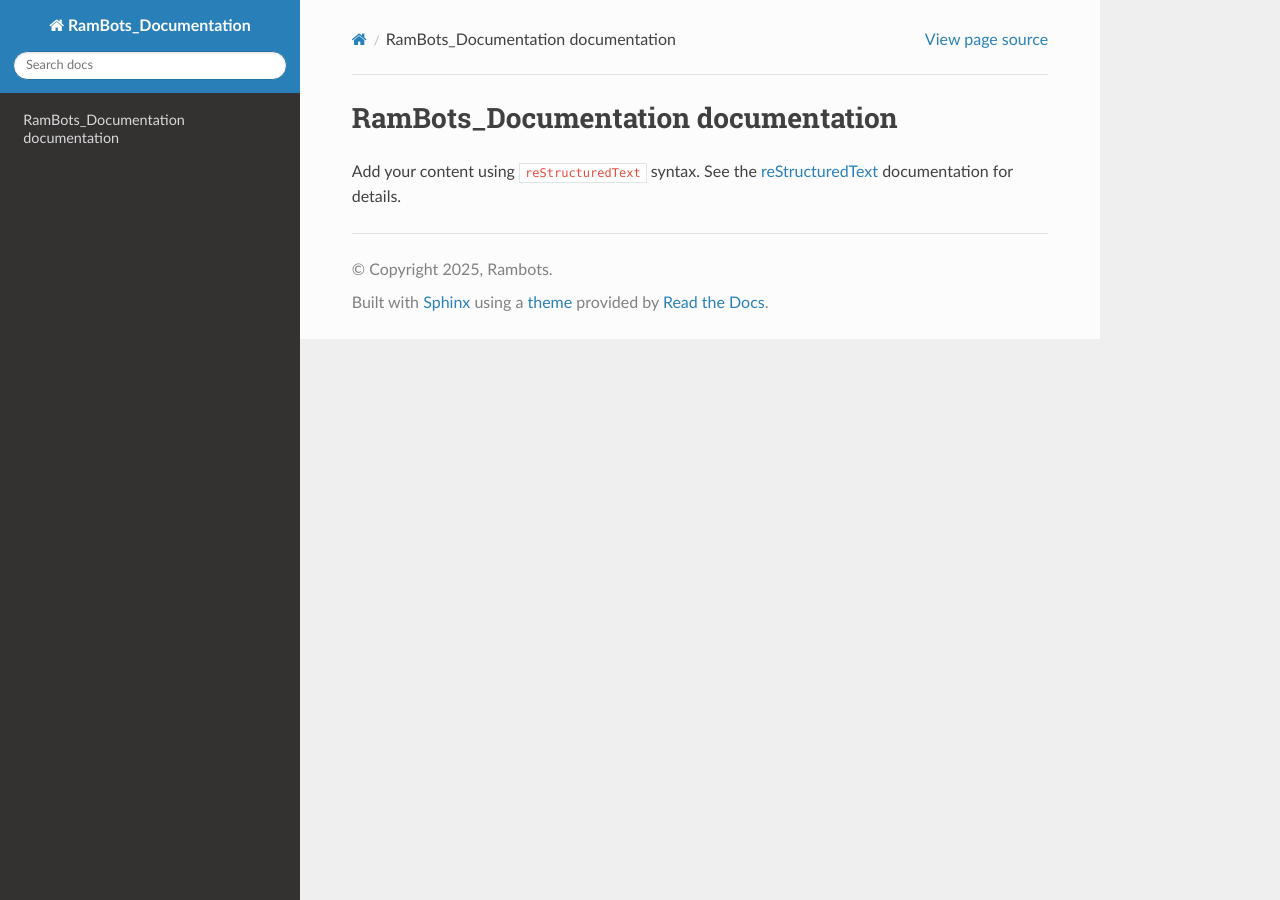
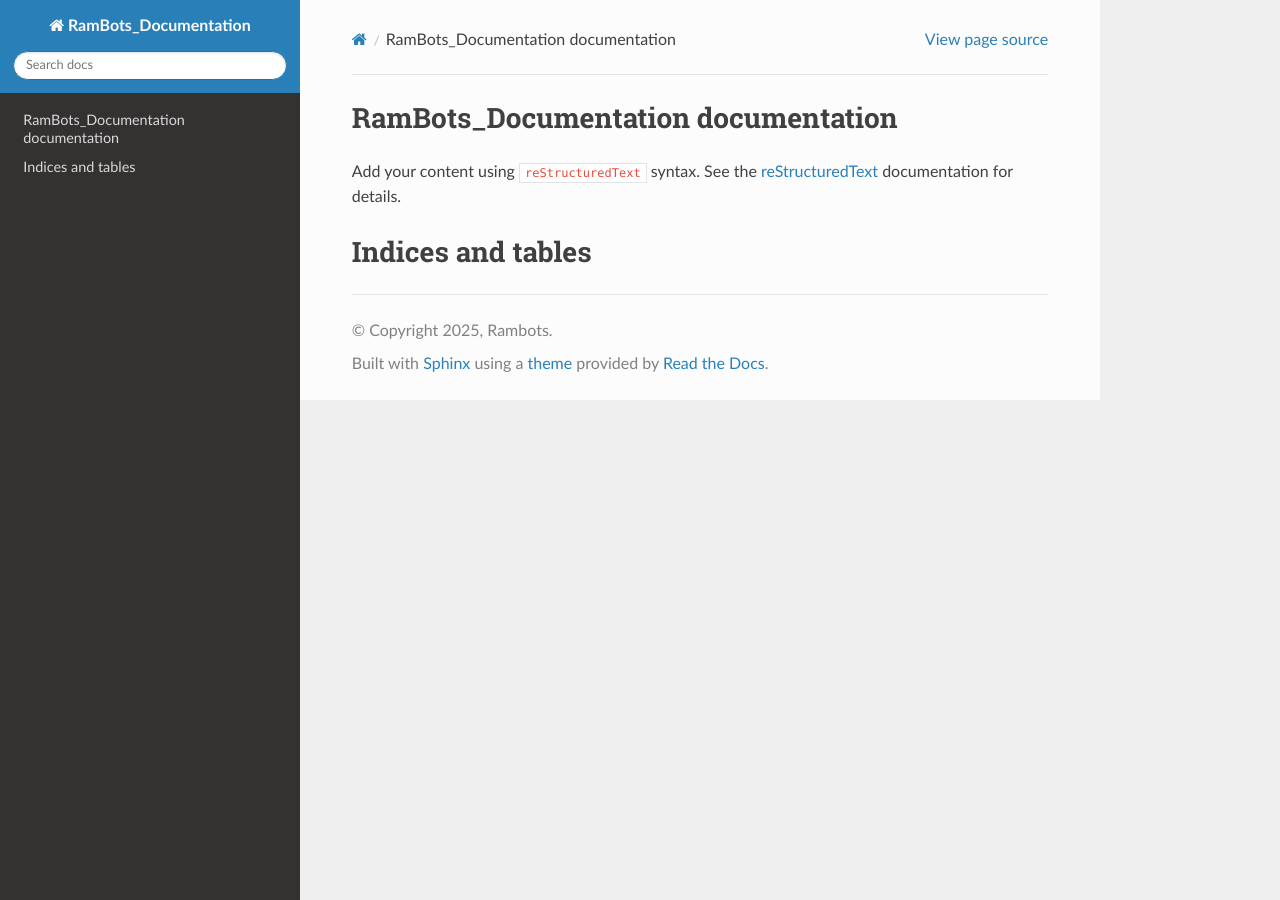
Before and after one commit to RAMBotsCSU/RamBots-Documentation, a Sphinx documentation site: the page built from source/index.rst, in a window 1280 px wide. Built offline with Sphinx 7.4.7 and the Read the Docs theme 3.1.0, drawn with Linux system fonts in a browser that asks for light colours.

```diff
--- a/source/index.rst
+++ b/source/index.rst
@@ -10,7 +10,9 @@ Add your content using ``reStructuredText`` syntax. See the
 `reStructuredText <https://www.sphinx-doc.org/en/master/usage/restructuredtext/index.html>`_
 documentation for details.
 
-
 .. toctree::
    :maxdepth: 2
-   :caption: Contents: New improvement
+   :caption: Contents:
+
+Indices and tables
+==================
```
Also changed, not shown: 5 other files.
